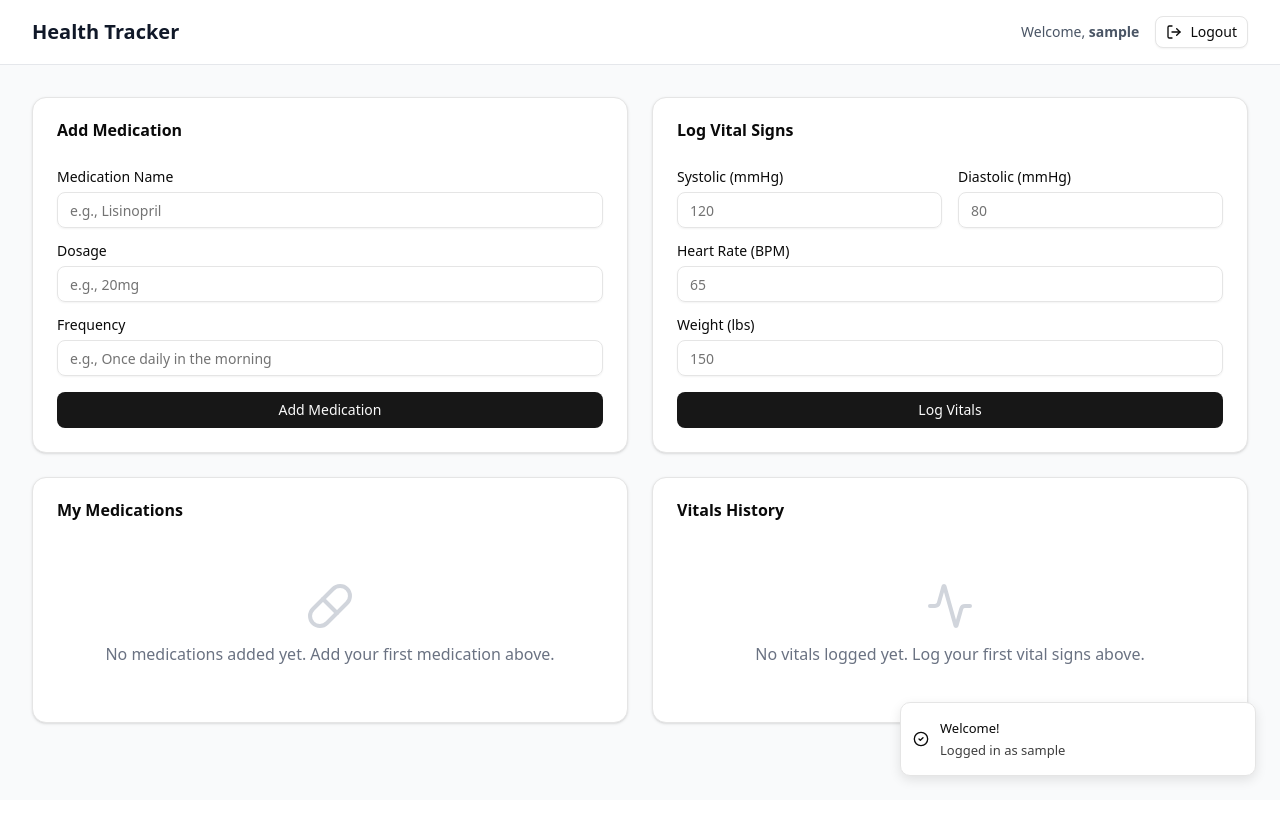
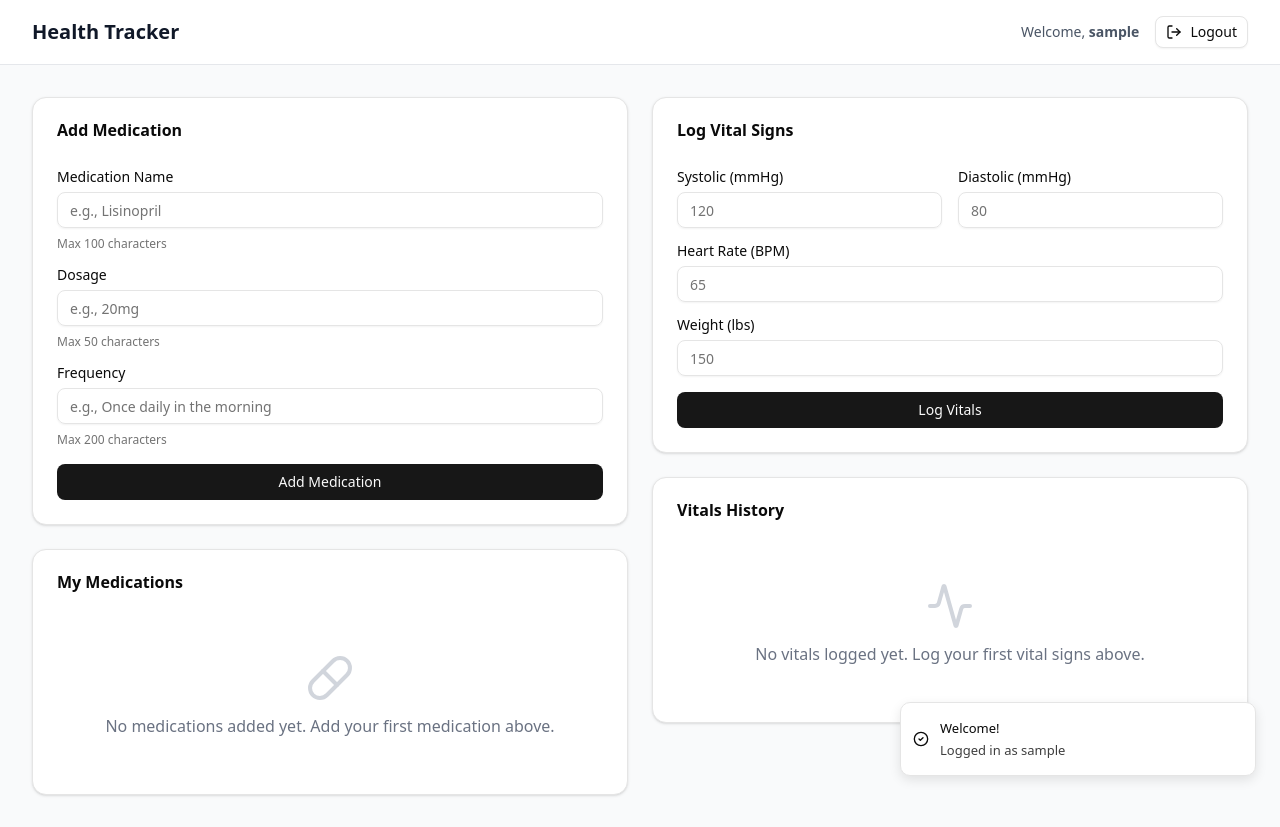
Before and after one commit to jacksonikpe/health-tracker-assessment, a React (Vite) app: page / in a window 1280 px wide. Both pictures are taken after typing "Sample" into the empty fields and a click on the button "Login". Before the commit the page ends 800 px from the top, so only its background shows below. Built offline with nearby package versions, Linux system fonts and the light colour scheme.

Commit message:
feat(medications): add maxLength validation and character limits to medication form

```diff
--- a/src/components/medications/MedicationForm.tsx
+++ b/src/components/medications/MedicationForm.tsx
@@ -41,7 +41,9 @@
               value={formData.name}
               onChange={(e) => handleChange("name", e.target.value)}
               required
+              maxLength={100}
             />
+            <p className="text-xs text-muted-foreground">Max 100 characters</p>
           </div>
 
           <div className="space-y-2">
@@ -52,7 +54,9 @@
               value={formData.dosage}
               onChange={(e) => handleChange("dosage", e.target.value)}
               required
+              maxLength={50}
             />
+            <p className="text-xs text-muted-foreground">Max 50 characters</p>
           </div>
 
           <div className="space-y-2">
@@ -63,7 +67,9 @@
               value={formData.frequency}
               onChange={(e) => handleChange("frequency", e.target.value)}
               required
+              maxLength={200}
             />
+            <p className="text-xs text-muted-foreground">Max 200 characters</p>
           </div>
 
           <Button type="submit" className="w-full">
```
